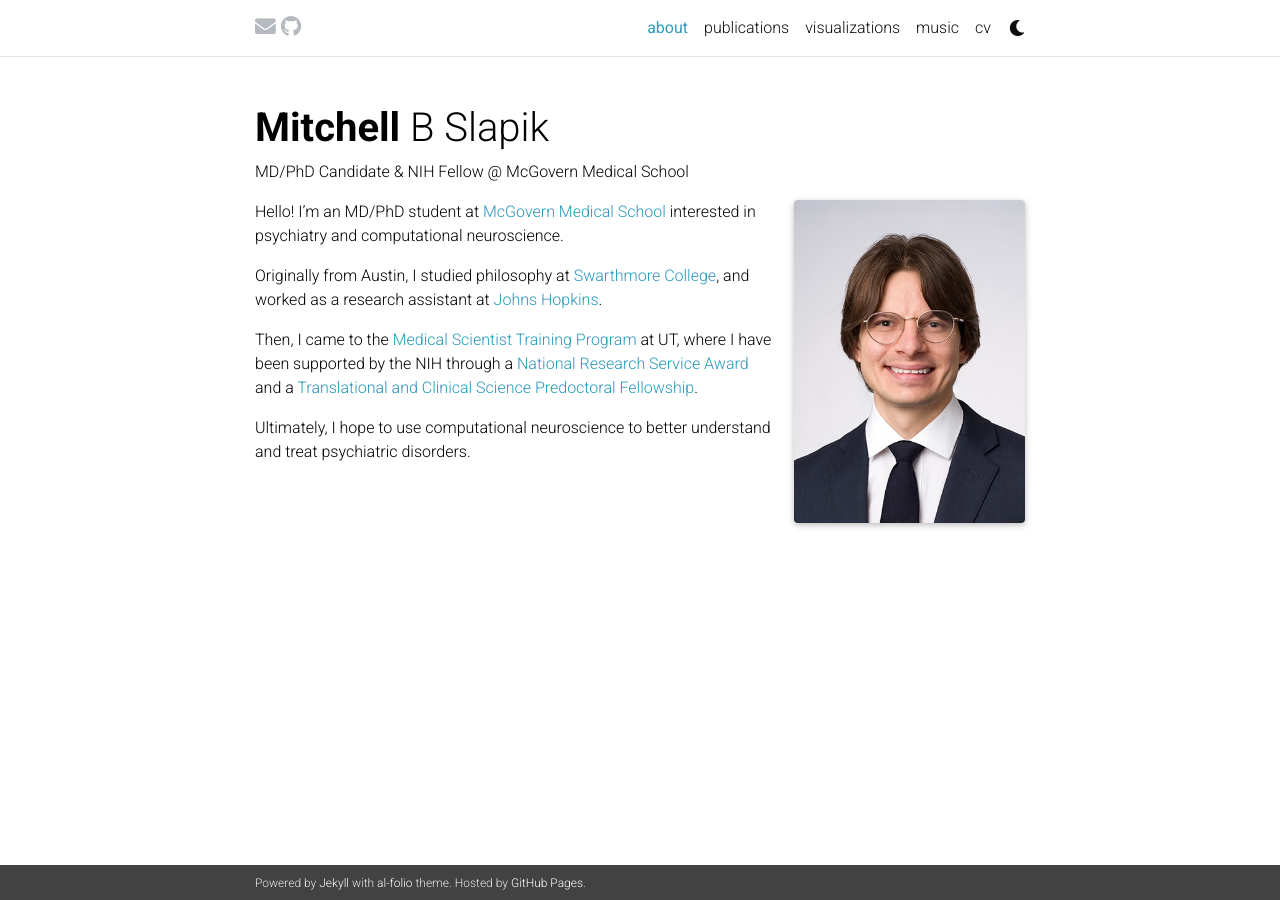
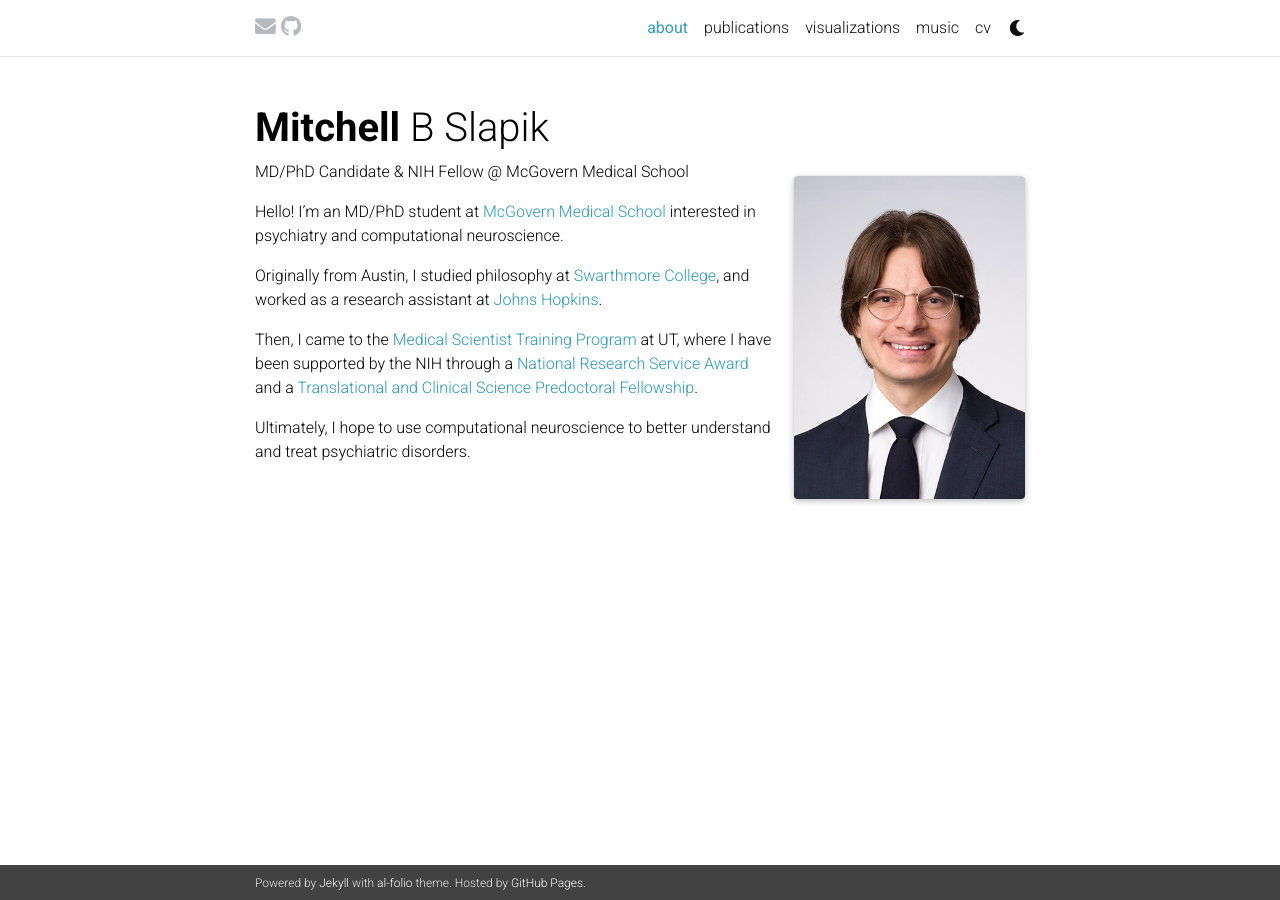
Before and after one commit to mitchellslapik/mitchellslapik.github.io, a Jekyll site: the page built from _pages/about.md, in a window 1280 px wide. Built offline with Jekyll 4.4.1, drawn with Linux system fonts in a browser that asks for light colours; full-size pictures stand in for the smaller copies a plugin makes; comment, search, counter and statistics services are not loaded; a style sheet for code colours, icons or effects is not loaded.

Commit message:
Update _base.scss

```diff
--- a/_sass/_base.scss
+++ b/_sass/_base.scss
@@ -109,6 +109,7 @@ blockquote {
 
 @media (min-width: 576px) {
   .profile {
+    margin-top: -1.5rem;
     width: 30%;
     .address {
       p { display: block; }
```
